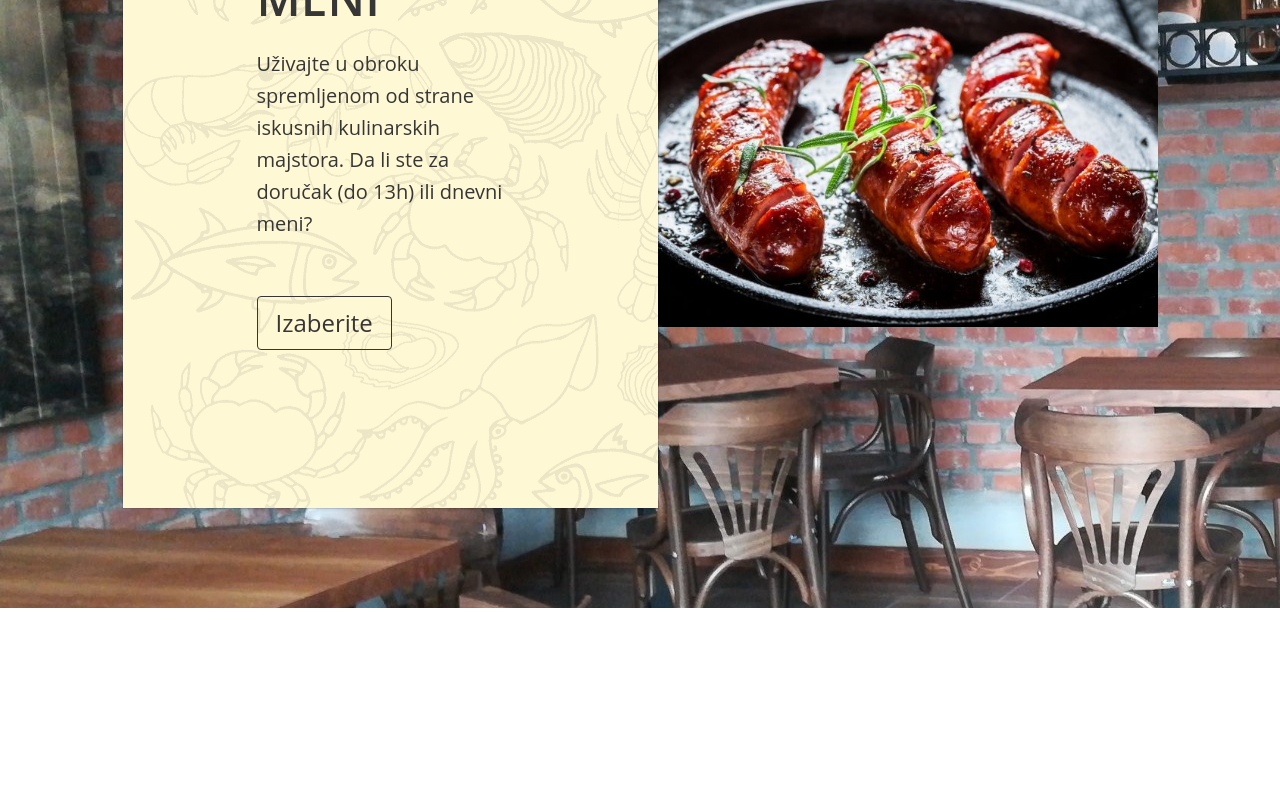
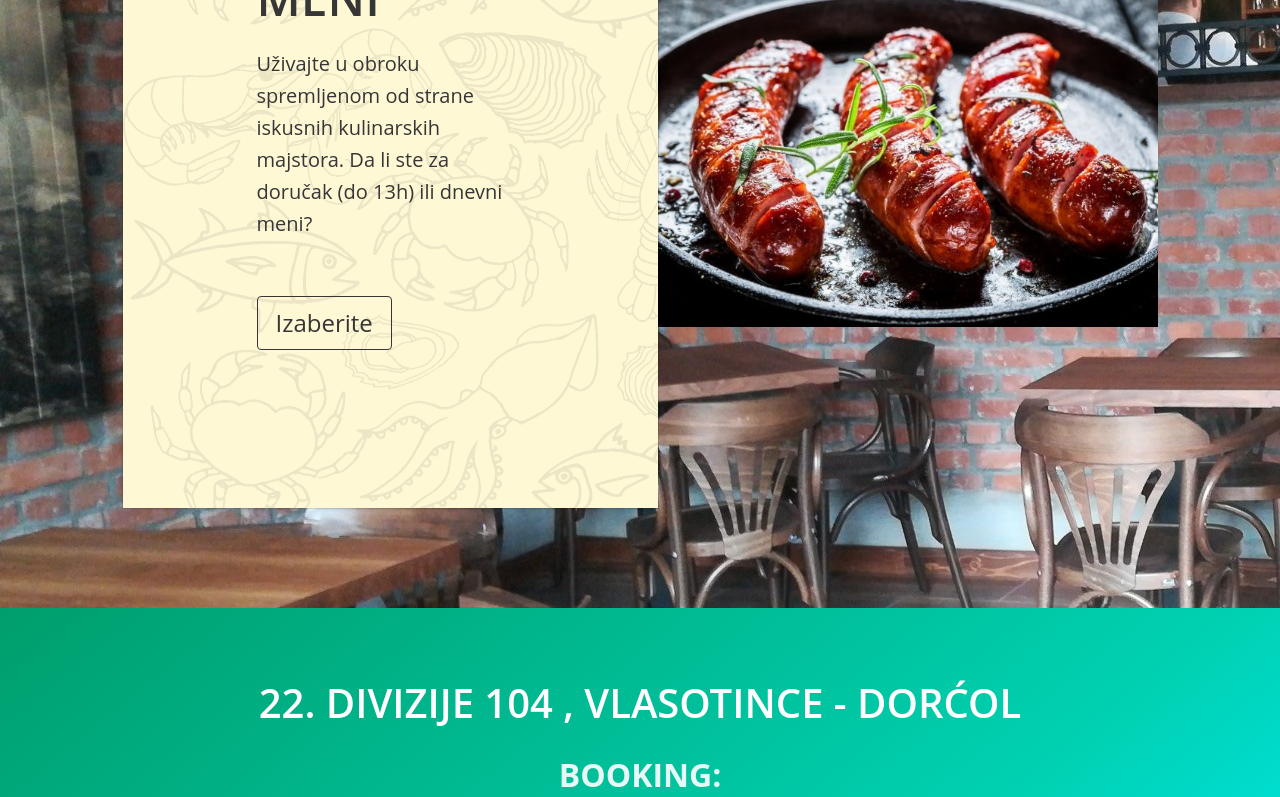
Before and after one commit to jelicastanojevic/avlija-bar, a Vue app: page / in a window 1280 px wide. Shown: the part 2000-2797 px from the top of the page. Before the commit the page ends 2608 px from the top, so only its background shows below. Built offline with nearby package versions, Linux system fonts and the light colour scheme.

Commit message:
Added hero to homepage

```diff
--- /dev/null
+++ b/src/components/Hero.vue
@@ -0,0 +1,41 @@
+<template>
+  <section
+    class="hero is-small is-primary is-bold"
+    style="align-items: center;"
+  >
+    <div class="hero-body ">
+      <div class="container container--size">
+        <h1 class="title is-3">
+          22. DIVIZIJE 104 , VLASOTINCE - DORĆOL
+        </h1>
+        <h2 class="subtitle is-4 has-text-weight-bold ">
+          BOOKING:
+        </h2>
+        <h2 class="subtitle is-4 has-text-weight-bold">
+          +381 64 64 00 022
+        </h2>
+        <a class="button is-dark is-medium">POGLEDAJ MAPU</a>
+      </div>
+    </div>
+  </section>
+</template>
+
+<style lang="scss">
+.subtitle {
+  margin-top: -1.5rem;
+}
+
+.container--size {
+  margin: 3rem;
+}
+
+@media screen and (min-width: 1020px) {
+  .title.is-3 {
+    font-size: 2.5rem;
+  }
+
+  .subtitle.is-4 {
+    font-size: 2rem;
+  }
+}
+</style>
--- a/src/views/Home.vue
+++ b/src/views/Home.vue
@@ -3,6 +3,7 @@
     <carousel :images="urls"></carousel>
     <container-about></container-about>
     <container-menu></container-menu>
+    <hero></hero>
   </div>
 </template>
 
@@ -10,13 +11,15 @@
 import Carousel from "@/components/Carousel";
 import ContainerAbout from "@/components/container/ContainerAbout";
 import ContainerMenu from "@/components/container/ContainerMenu";
+import Hero from "@/components/Hero";
 
 export default {
   name: "home",
   components: {
     Carousel,
     ContainerAbout,
-    ContainerMenu
+    ContainerMenu,
+    Hero
   },
   data() {
     return {
```
